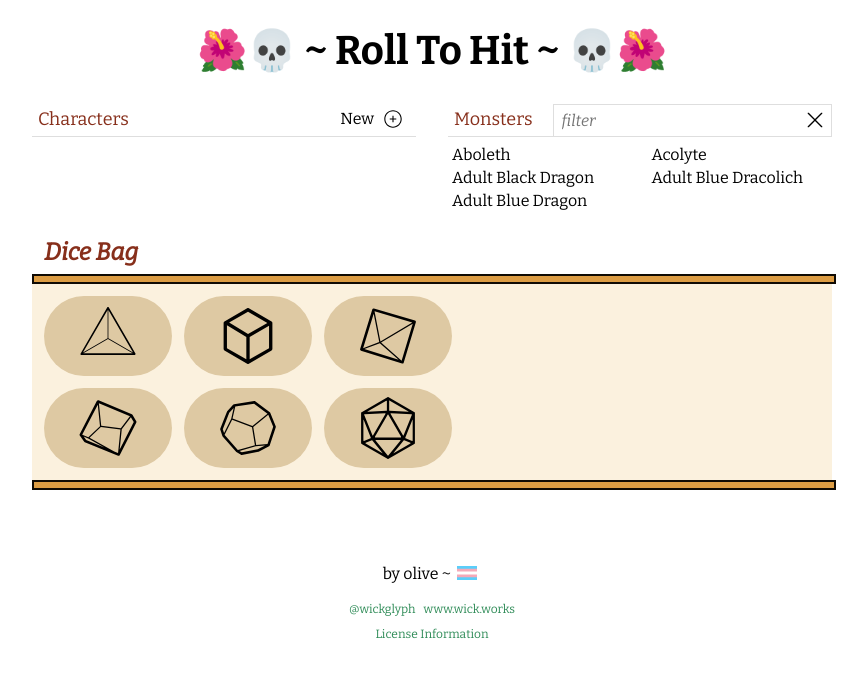
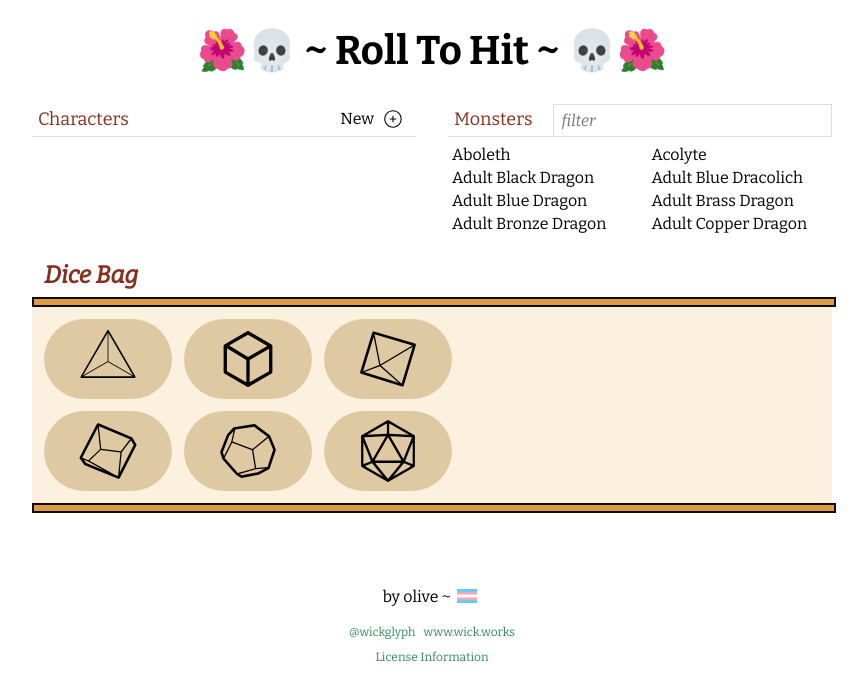
Before and after one commit to wickworks/witchdice, a React (Create React App) app: page / in a window 1280 px wide. Shown: the top 700 px of the page, without its empty margins (208-1075 px from the left). Built offline with nearby package versions, Linux system fonts and the light colour scheme.

Commit message:
Character list working!

```diff
--- a/src/components/CharacterAndMonsterList.jsx
+++ b/src/components/CharacterAndMonsterList.jsx
@@ -61,14 +61,14 @@ const MonsterList = ({monsterEntries, handleEntryClick, activeCharacterID}) => {
   const processEntryClick = (id) => {
     let newRecentMonsters = [...recentMonsters];
 
-    // remove all previous instance of this id
-    // newRecentMonsters = newRecentMonsters.filter(function(recentID){
-    // 	return id !== recentID;
-    // });
+    // if we don't already have it
+    if (newRecentMonsters.indexOf(id) === -1) {
+      // trim it down to get it ready for the next one
+      if (newRecentMonsters.length === 8) { newRecentMonsters = newRecentMonsters.slice(0,7); }
 
-    if (newRecentMonsters.indexOf(id) === -1) { newRecentMonsters.push(id); }
+      newRecentMonsters.push(id);
+    }
 
-    newRecentMonsters = newRecentMonsters.slice(0,8);
     setRecentMonsters(newRecentMonsters);
 
     handleEntryClick(id);
@@ -110,21 +110,24 @@ const MonsterList = ({monsterEntries, handleEntryClick, activeCharacterID}) => {
           onChange={ e => setFilter(e.target.value) }
           placeholder='filter'
         />
-        <button className="clear-filter" onClick={() => {setFilter('')}}>
-          <div className="asset x" />
-        </button>
+        {filter.length > 0 &&
+          <button className="clear-filter" onClick={() => {setFilter('')}}>
+            <div className="asset x" />
+          </button>
+        }
       </div>
 
       <EntryList
         entries={filteredEntries}
         handleEntryClick={processEntryClick}
         activeCharacterID={activeCharacterID}
+        highlightIDs={recentMonsters}
       />
     </div>
   )
 }
 
-const EntryList = ({entries, handleEntryClick, activeCharacterID}) => {
+const EntryList = ({entries, handleEntryClick, activeCharacterID, highlightIDs = []}) => {
 
   return (
     <ul className="EntryList">
@@ -132,8 +135,13 @@ const EntryList = ({entries, handleEntryClick, activeCharacterID}) => {
         const id = entry.id;
         const name = entry.name;
         const selectedClass = (id === activeCharacterID) ? 'selected' : ''
+        const highlightClass = (highlightIDs.indexOf(id) >= 0) ? 'highlighted' : ''
         return (
-          <li className={selectedClass} onClick={() => handleEntryClick(id)} key={id}>
+          <li
+            className={`${selectedClass} ${highlightClass}`}
+            onClick={() => handleEntryClick(id)}
+            key={id}
+          >
             {entry.name}
           </li>
         )
--- a/src/components/CharacterAndMonsterList.scss
+++ b/src/components/CharacterAndMonsterList.scss
@@ -91,6 +91,7 @@
 
           &:hover { background-color: $parchment;}
           &.selected { background-color: $parchment_dark;}
+          &.highlighted { color: $rust;}
         }
       }
 
--- a/src/components/Main.jsx
+++ b/src/components/Main.jsx
@@ -98,7 +98,6 @@ const Main = () => {
     setAllCharacterEntries(characterEntries);
   }, []);
 
-
   // =============== ADD/EDIT/DELETE CHARACTER FUNCTIONS ==================
 
   const createNewCharacter = () => {
@@ -106,22 +105,27 @@ const Main = () => {
     const name = 'Character';
     const attackData = [deepCopy(defaultAttackData)]
     console.log('making new character with fingerprint', fingerprint);
-    saveCharacterData(
-      fingerprint,
-      name,
-      attackData
-    )
-    const newCharacter = loadCharacterData(fingerprint);
+
+    // set it as the current character
     setCharacterID(fingerprint);
     setCharacterName(name);
     setCharacterAttackData(attackData);
+
+    // add it to the entries
+    let newData = deepCopy(allCharacterEntries);
+    newData.push({id: fingerprint, name: name});
+    setAllCharacterEntries(newData);
+
+    // save to localStorage
+    saveCharacterData(fingerprint, name, attackData);
   }
 
   const deleteActiveCharacter = () => {
     console.log('deleteActiveCharacter', characterID);
     const storageName = getCharacterStorageName(characterID, characterName);
     // remove from localstorage
-    localStorage.removeItem(storageName)
+    localStorage.removeItem(storageName);
+
     // remove from the current list of character entries
     let newData = deepCopy(allCharacterEntries)
     let characterIndex = -1;
@@ -132,6 +136,7 @@ const Main = () => {
       newData.splice(characterIndex, 1)
       setAllCharacterEntries(newData);
     }
+
     clearCharacterSelection()
   }
 
@@ -154,7 +159,25 @@ const Main = () => {
     clearRolls();
   }
 
-  // =============== UPDATE ATTACK DATA ===================
+  // =============== UPDATE CHARACTER / ATTACK DATA ===================
+
+  useEffect(() => {
+    // update the localStorage
+    saveCharacterData(characterID, characterName, characterAttackData);
+
+    // update the entry
+    let newData = deepCopy(allCharacterEntries);
+    let characterIndex = -1;
+    allCharacterEntries.forEach((entry, i) => {
+      if (entry.id === characterID) {characterIndex = i;}
+    });
+    if (characterIndex >= 0) {
+      newData[characterIndex].name = characterName;
+      setAllCharacterEntries(newData);
+    }
+
+  }, [characterName]);
+
 
   const updateAllAttackData = (key, value, attackID) => {
     // console.log('');
@@ -373,7 +396,7 @@ const Main = () => {
         activeCharacterID={characterID}
         allCharacterEntries={allCharacterEntries}
         allMonsterEntries={allMonsterEntries}
-        newCharacter={createNewCharacter}
+        createNewCharacter={createNewCharacter}
       />
 
       {(characterName.length > 0) &&
--- a/src/data.js
+++ b/src/data.js
@@ -114,7 +114,11 @@ function getCharacterIDFromStorageName(storageName) {
 }
 
 function saveCharacterData(id, newName, newAllAttackData) {
-  // console.log('saving character ', newName, '   ', id);
+  console.log('saving character ', newName, '   ', id);
+  if (id <= 0 || newName.length <= 0) {
+    return null;
+  }
+
 
   const characterData = {
     id: id,
--- a/src/stockdata/process_monster_srd.js
+++ b/src/stockdata/process_monster_srd.js
@@ -1,5 +1,5 @@
-// import allMonsterOriginalData from './srd_monsters.json';
-import allMonsterOriginalData from './srd_monsters_test.json';
+import allMonsterOriginalData from './srd_monsters.json';
+// import allMonsterOriginalData from './srd_monsters_test.json';
 
 import {
   allDamageTypes,
```
